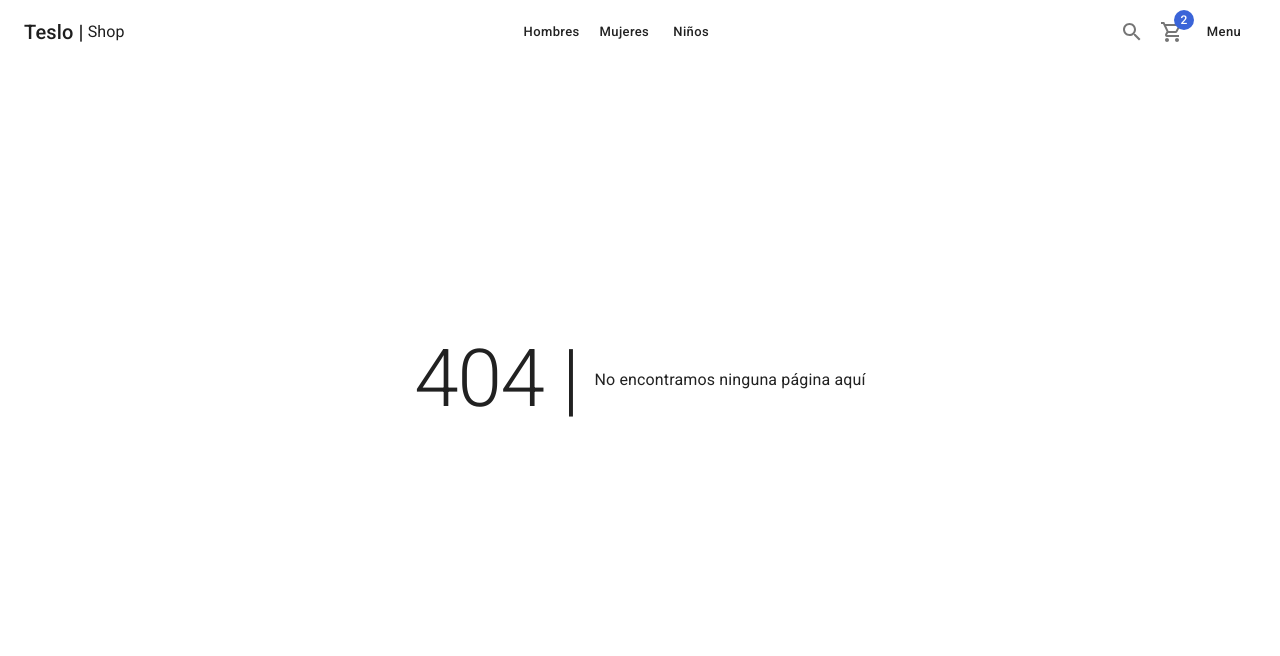
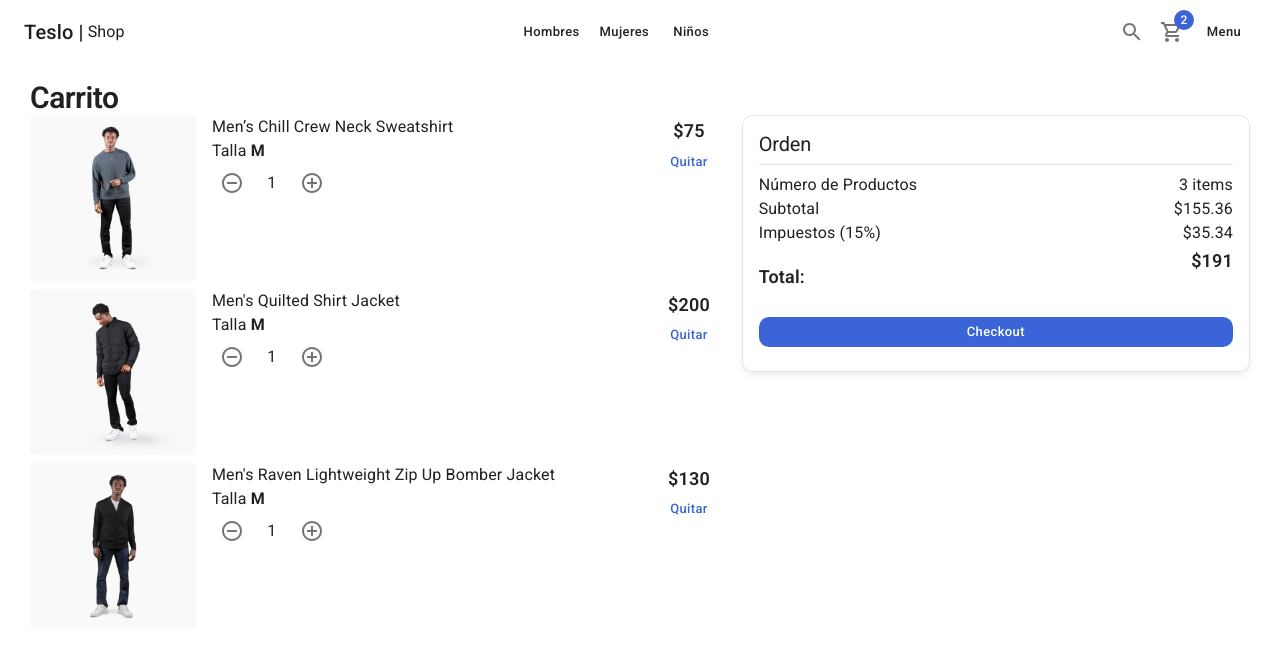
Before and after one commit to jluquer/nextjs-fh, a Next.js app in the folder 05-teslo-shop/: page /cart in a window 1280 px wide. Before the commit this address had no page. Shown: the top 656 px of the page. Built offline with nearby package versions, Linux system fonts and the light colour scheme.

Commit message:
cart page and components

```diff
--- /dev/null
+++ b/05-teslo-shop/components/cart/CartList.tsx
@@ -0,0 +1,54 @@
+import NextLink from 'next/link';
+
+import { Box, Button, CardActionArea, CardMedia, Grid, Link, Typography } from '@mui/material';
+
+import { initialData } from '@/database/products';
+import { ItemCounter } from '../ui';
+
+const productsInCart = [initialData.products[0], initialData.products[1], initialData.products[2]];
+
+interface Props {
+  editable?: boolean;
+}
+
+export function CartList({ editable = false }: Props) {
+  return (
+    <>
+      {productsInCart.map((product) => (
+        <Grid key={product.slug} container spacing={2} sx={{ mb: 1 }}>
+          <Grid item xs={3}>
+            <NextLink href={'/product/slug'} passHref legacyBehavior>
+              <Link>
+                <CardActionArea>
+                  <CardMedia
+                    image={`products/${product.images[0]}`}
+                    component={'img'}
+                    sx={{ borderRadius: '5px' }}
+                  />
+                </CardActionArea>
+              </Link>
+            </NextLink>
+          </Grid>
+          <Grid item xs={7}>
+            <Box display={'flex'} flexDirection={'column'}>
+              <Typography variant="body1">{product.title}</Typography>
+              <Typography variant="body1">
+                Talla <strong>M</strong>
+              </Typography>
+              {editable ? <ItemCounter /> : <Typography variant="h5">3 items</Typography>}
+            </Box>
+          </Grid>
+          <Grid item xs={2} display={'flex'} alignItems={'center'} flexDirection={'column'}>
+            <Typography variant="subtitle1">${product.price}</Typography>
+
+            {editable && (
+              <Button color="secondary" variant="text">
+                Quitar
+              </Button>
+            )}
+          </Grid>
+        </Grid>
+      ))}
+    </>
+  );
+}
--- /dev/null
+++ b/05-teslo-shop/components/cart/OrderSummary.tsx
@@ -0,0 +1,35 @@
+import { Grid, Typography } from '@mui/material';
+
+export function OrderSummary() {
+  return (
+    <Grid container>
+      <Grid item xs={6}>
+        <Typography>Número de Productos</Typography>
+      </Grid>
+      <Grid item xs={6} display={'flex'} justifyContent={'end'}>
+        <Typography>3 items</Typography>
+      </Grid>
+
+      <Grid item xs={6}>
+        <Typography>Subtotal</Typography>
+      </Grid>
+      <Grid item xs={6} display={'flex'} justifyContent={'end'}>
+        <Typography>${155.36}</Typography>
+      </Grid>
+
+      <Grid item xs={6}>
+        <Typography>Impuestos (15%)</Typography>
+      </Grid>
+      <Grid item xs={6} display={'flex'} justifyContent={'end'}>
+        <Typography>${35.34}</Typography>
+      </Grid>
+
+      <Grid item xs={6} sx={{ mt: 2 }}>
+        <Typography variant="subtitle1">Total:</Typography>
+      </Grid>
+      <Grid item xs={6} display={'flex'} justifyContent={'end'}>
+        <Typography variant="subtitle1">${191.0}</Typography>
+      </Grid>
+    </Grid>
+  );
+}
--- /dev/null
+++ b/05-teslo-shop/components/cart/index.ts
@@ -0,0 +1,2 @@
+export * from './CartList';
+export * from './OrderSummary';
--- /dev/null
+++ b/05-teslo-shop/pages/cart/index.tsx
@@ -0,0 +1,36 @@
+import { Box, Button, Card, CardContent, Divider, Grid, Typography } from '@mui/material';
+
+import { ShopLayout } from '@/components/layouts';
+import { CartList, OrderSummary } from '@/components/cart';
+
+export default function CartPage() {
+  return (
+    <ShopLayout title="Carrito" pageDescription="Carrito de compra de la tienda">
+      <Typography variant="h1" component={'h1'}>
+        Carrito
+      </Typography>
+      <Grid container>
+        <Grid item xs={12} sm={7}>
+          <CartList editable={true} />
+        </Grid>
+        <Grid item xs={12} sm={5}>
+          <Card className="summary-card">
+            <CardContent>
+              <Typography variant="h2">Orden</Typography>
+
+              <Divider sx={{ my: 1 }} />
+
+              <OrderSummary />
+
+              <Box sx={{ mt: 3 }}>
+                <Button color="secondary" className="circular-btn" fullWidth>
+                  Checkout
+                </Button>
+              </Box>
+            </CardContent>
+          </Card>
+        </Grid>
+      </Grid>
+    </ShopLayout>
+  );
+}
```
